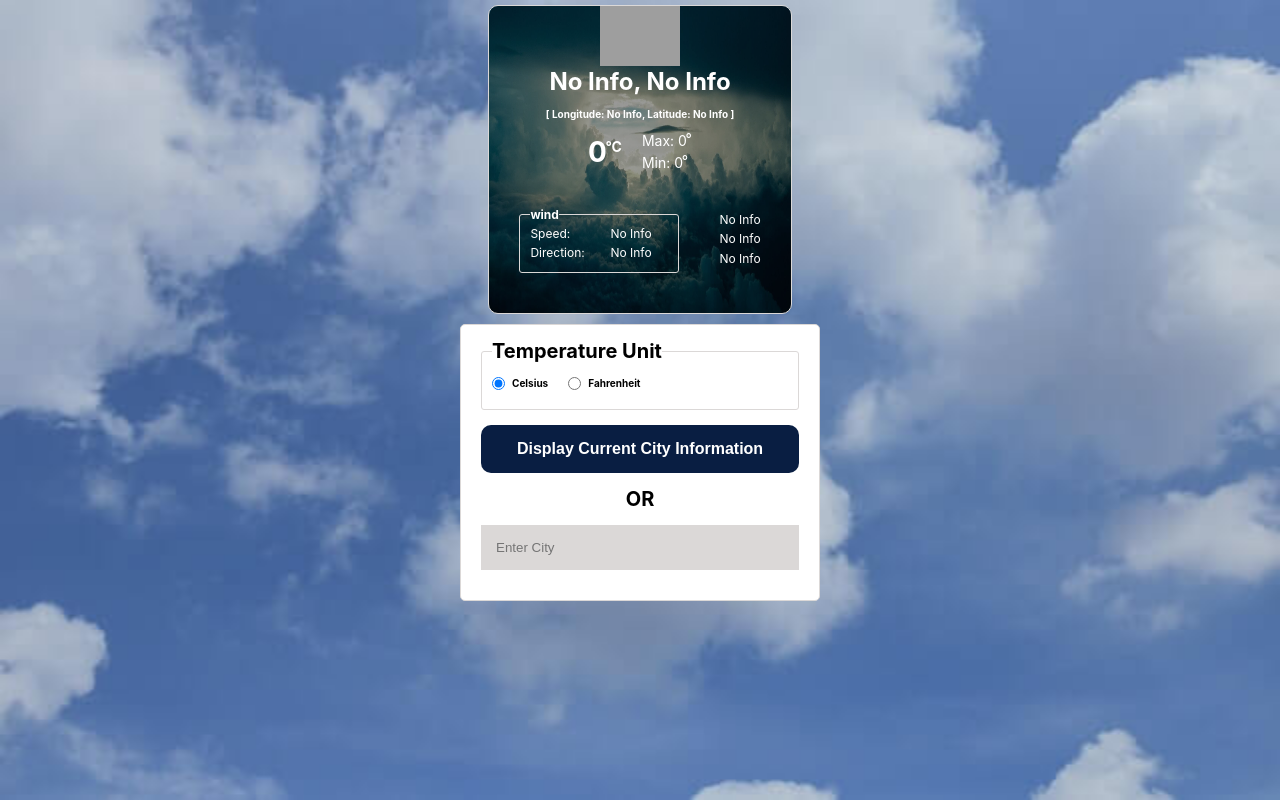
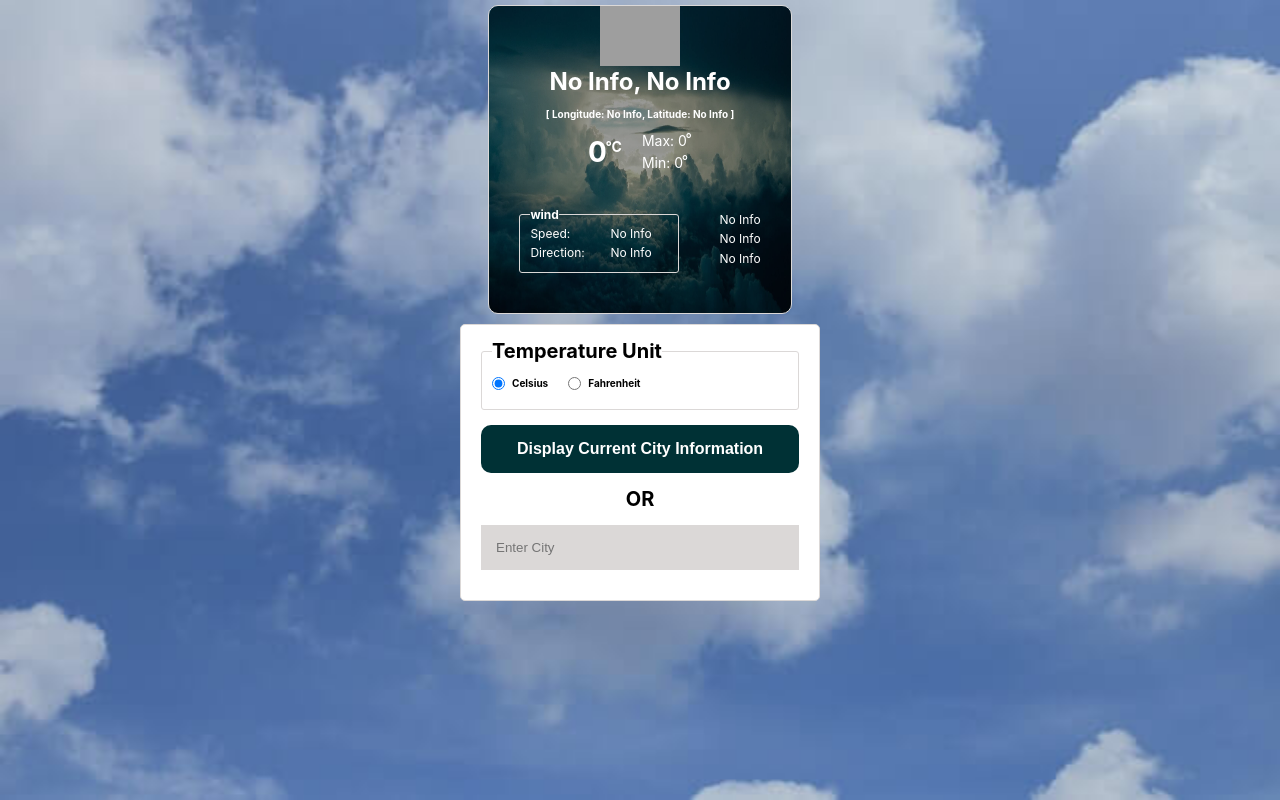
Before and after one commit to chasscepts/weather-app, a website built with webpack: page dist/index.html in a window 1280 px wide. Built offline with nearby package versions, Linux system fonts and the light colour scheme; grey boxes are pictures that could not be loaded.

Commit message:
Update READ ME

```diff
--- a/src/assets/css/style.scss
+++ b/src/assets/css/style.scss
@@ -3,7 +3,7 @@
 $color-white: #fff;
 $color-light: #fff;
 $color-muted: #9da5af;
-$color-blue: #091e42;
+$color-blue: #003135;
 $color-alert: #800;
 $color-faint: #dbd8d7;
 
```
Also changed, not shown: README.md, screenshot.jpg (added).
